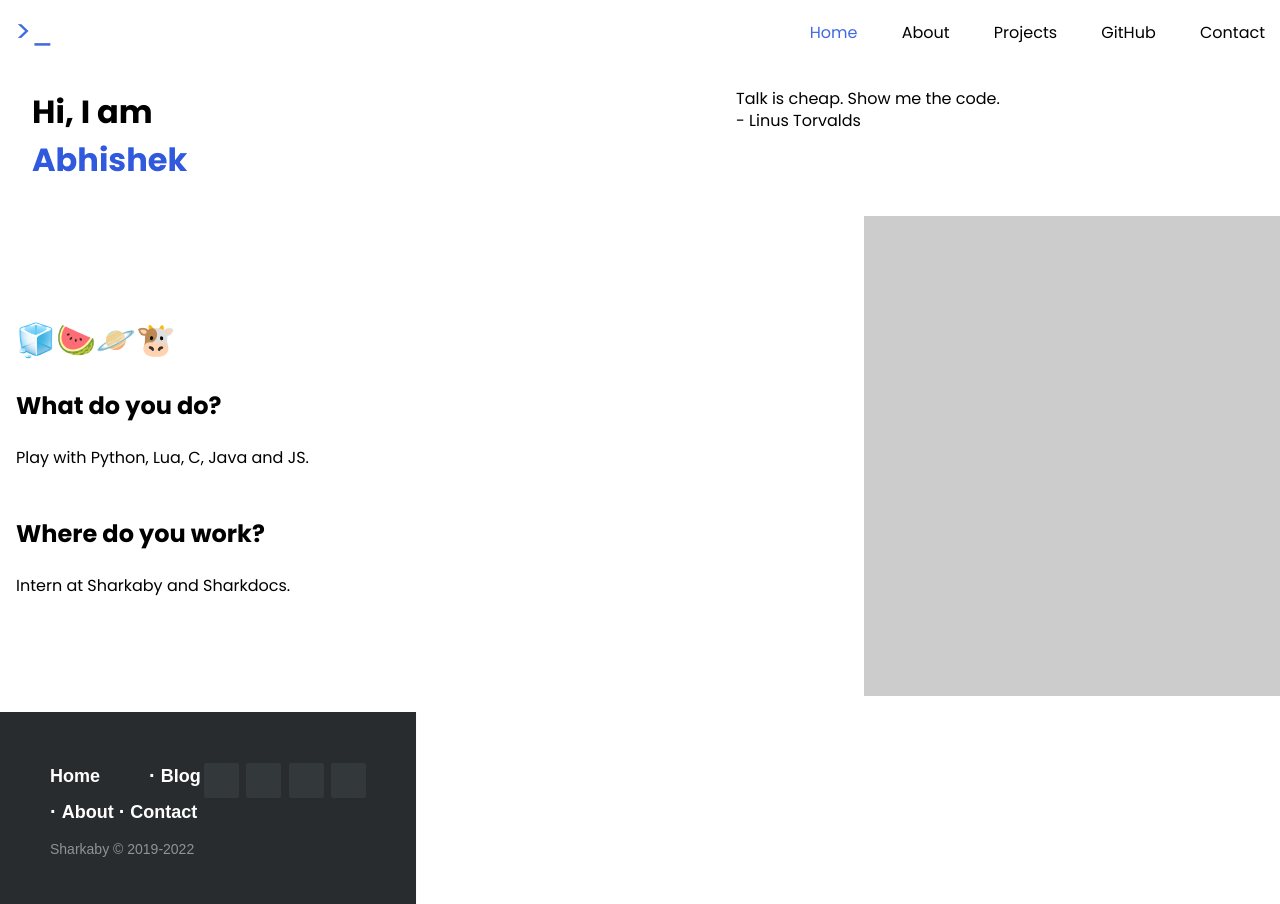
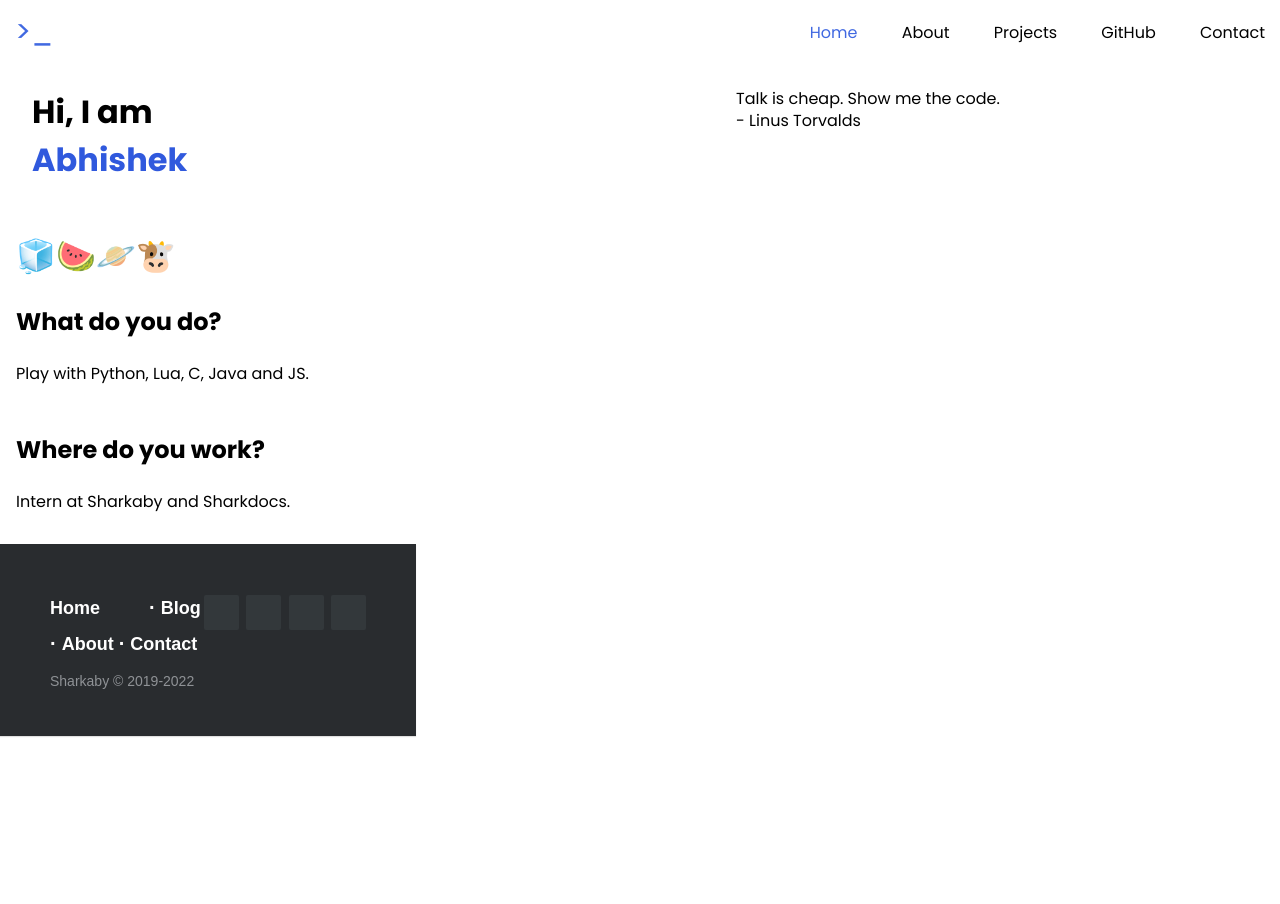
Before and after one commit to 0u4/0u4.github.io, a plain HTML site: page index.html in a window 1280 px wide. After the commit the page ends 800 px from the top, so only its background shows below. Drawn offline with Linux system fonts and the light colour scheme.

Commit message:
Update style.css

```diff
--- a/style.css
+++ b/style.css
@@ -302,16 +302,7 @@ main .column-right p {
 }
 /* CSS footer---------------------------- */
 /* ------------different approach for responsive, also with media queries---------------------------- */
-section {
-  width: 100%;
-  display: inline-block;
-  background: #ccc;
-  height: 60vh;
-  text-align: center;
-  font-size: 22px;
-  font-weight: 700;
-  text-decoration: underline;
-}
+
 
 .footer-distributed {
   background-color: #292c2f;
```
